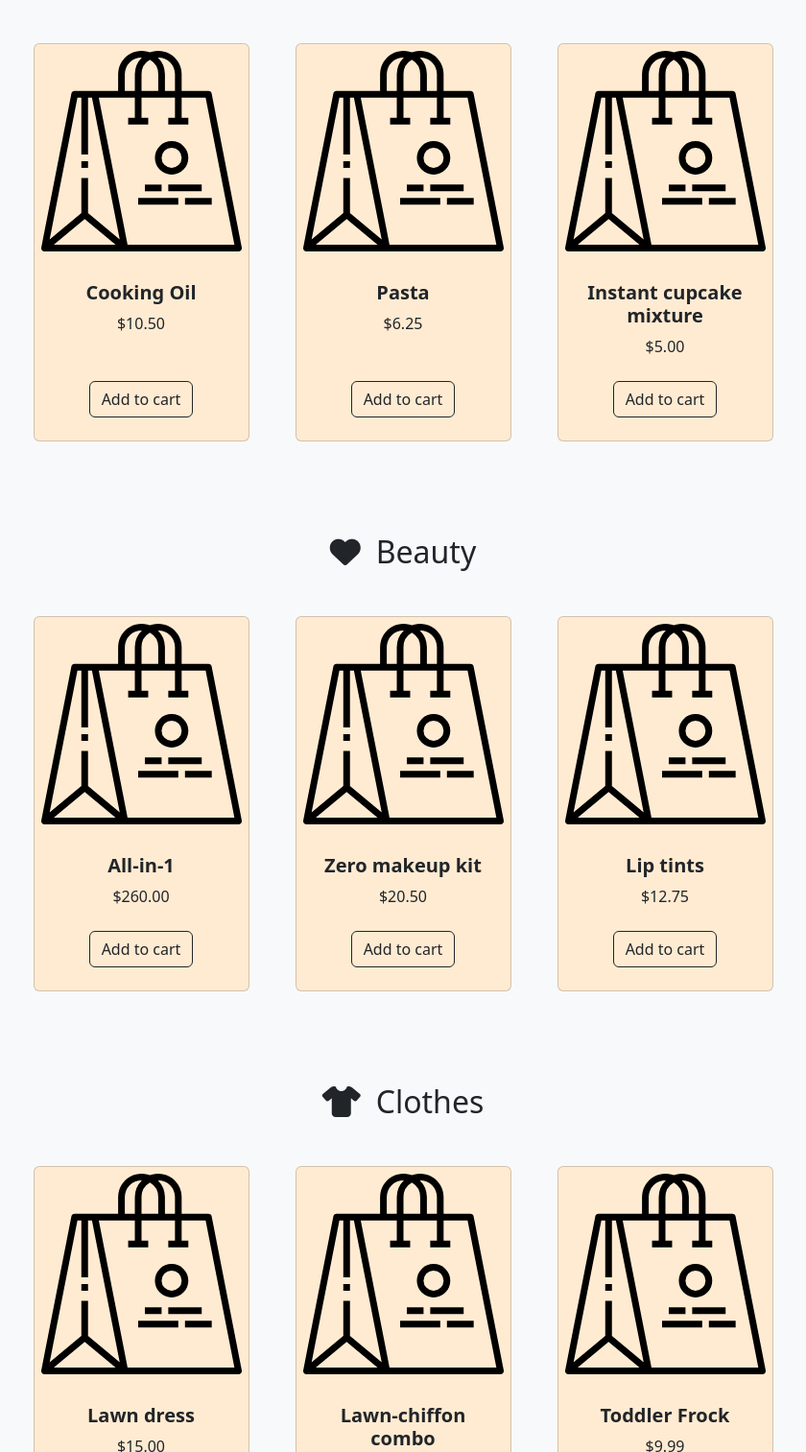
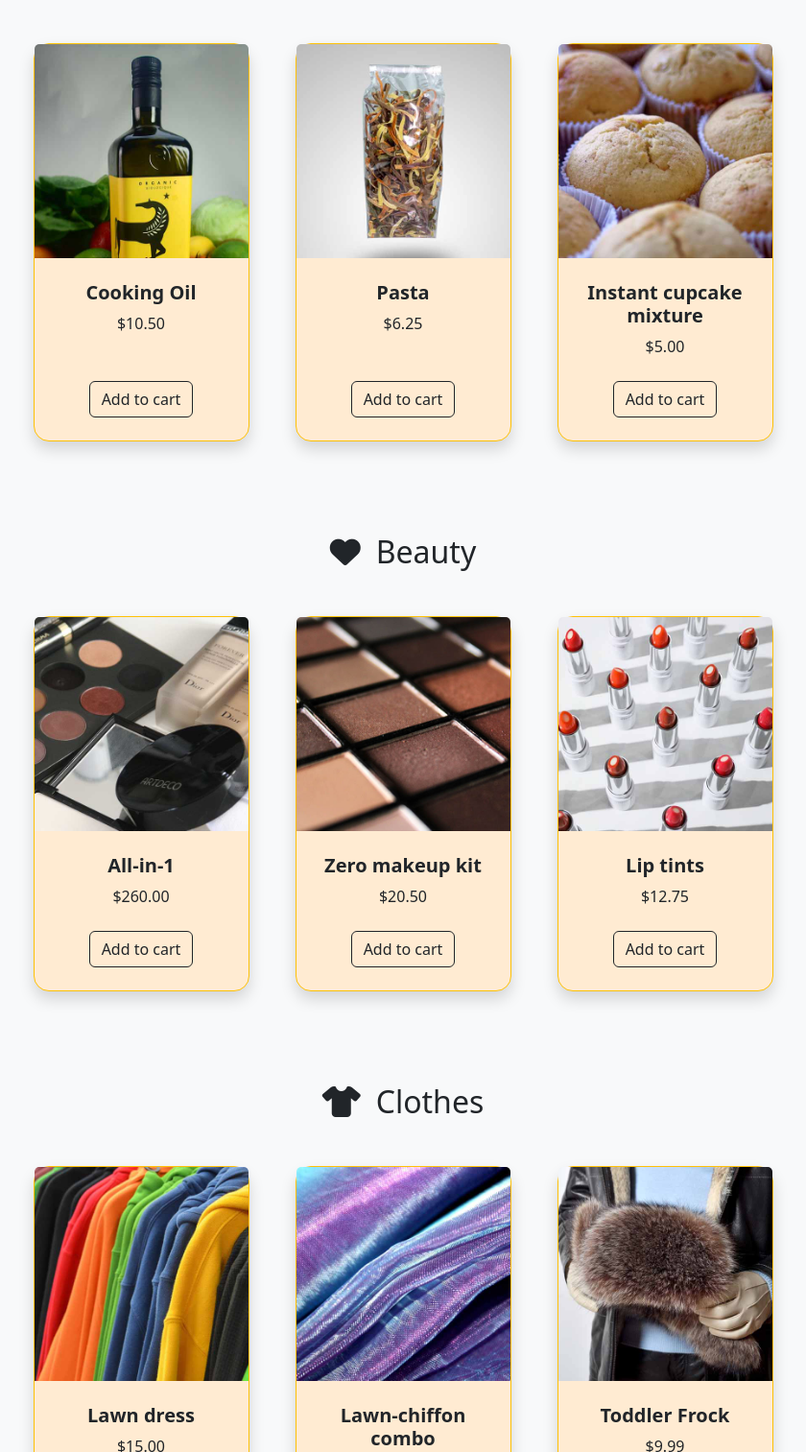
Before and after one commit to GusFDLPBarcelona/Gustavo-Mujica-Sprint-2-2-Angular, a website: page index.html in a window 1280 px wide. Shown: the part 387-1900 px from the top of the page at 96% size, without its empty margins (220-1060 px from the left). Drawn offline with nearby package versions, Linux system fonts and the light colour scheme.

Commit message:
Último commit shop. Arreglos de estilos y agrego fotos.

```diff
--- a/index.html
+++ b/index.html
@@ -26,17 +26,15 @@
 		<div class="container d-flex">
 			<a class="navbar-brand" href="index.html">ShopNow</a>
 			<div class="d-flex flex-row order-lg-last align-items-center">
-
-				<button type="button" class="navbar-toggler order-last collapsed" data-bs-toggle="collapse"
-					data-bs-target="#navbar" aria-expanded="false" aria-controls="navbar">
+				<button type="button" class="navbar-toggler order-last collapsed ms-auto" data-bs-toggle="collapse" data-bs-target="#navbar" aria-expanded="false" aria-controls="navbar">
     				<span class="navbar-toggler-icon"></span>
 							</button>
 								<ul class="navbar-nav me-3 me-lg-0 d-flex flex-row align-items-center">
 									<li class="dropdown search-dropdown nav-item py-lg-3">
 										<a href="javascript:void(0)" class="btn btn-outline-dark flex-center" type="button"
        										data-bs-toggle="modal" data-bs-target="#cartModal" onclick="open_modal()"
-    							data-bs-auto-close="outside" style="position: fixed; top: 5px; right: 20px;">
-    								<i class="fas fa-shopping-cart me-1"></i> Cart
+       									data-bs-auto-close="outside">
+        							<i class="fas fa-shopping-cart me-1"></i> Cart:
         					<span class="badge bg-light text-black ms-1 rounded-pill" id="count_product">0</span>
 						</a>
 					</li>
@@ -76,8 +74,8 @@
 		<div class="container px-4 px-lg-5 mt-5">
 			<div class="row gx-4 gx-lg-5 row-cols-2 row-cols-md-3 row-cols-xl-4 justify-content-center">
 				<div class="col mb-5">
-					<div class="card h-100">
-						<img class="card-img-top" src="./images/product.svg" alt="..." />
+					<div class="card h-100 border-warning shadow rounded-4">
+						<img class="card-img-top" src="./images/oliva.jpg" alt="..." />
 						<div class="card-body p-4">
 							<div class="text-center">
 								<h5 class="fw-bolder">Cooking Oil</h5>
@@ -91,8 +89,8 @@
 					</div>
 				</div>
 				<div class="col mb-5">
-					<div class="card h-100">
-						<img class="card-img-top" src="./images/product.svg" alt="..." />
+					<div class="card h-100 border-warning shadow rounded-4">
+						<img class="card-img-top" src="./images/pasta.jpg" alt="..." />
 						<div class="card-body p-4">
 							<div class="text-center">
 								<h5 class="fw-bolder">Pasta</h5>
@@ -106,8 +104,8 @@
 					</div>
 				</div>
 				<div class="col mb-5">
-					<div class="card h-100">
-						<img class="card-img-top" src="./images/product.svg" alt="..." />
+					<div class="card h-100 border-warning shadow rounded-4">
+						<img class="card-img-top" src="./images/muffins.jpg" alt="..." />
 						<div class="card-body p-4">
 							<div class="text-center">
 								<h5 class="fw-bolder">Instant cupcake mixture</h5>
@@ -129,8 +127,8 @@
 		<div class="container px-4 px-lg-5 mt-5">
 			<div class="row gx-4 gx-lg-5 row-cols-2 row-cols-md-3 row-cols-xl-4 justify-content-center">
 				<div class="col mb-5">
-					<div class="card h-100">
-						<img class="card-img-top" src="./images/product.svg" alt="..." />
+					<div class="card h-100 border-warning shadow rounded-4">
+						<img class="card-img-top" src="./images/todoen1.jpg" alt="..." />
 						<div class="card-body p-4">
 							<div class="text-center">
 								<h5 class="fw-bolder">All-in-1</h5>
@@ -144,8 +142,8 @@
 					</div>
 				</div>
 				<div class="col mb-5">
-					<div class="card h-100">
-						<img class="card-img-top" src="./images/product.svg" alt="..." />
+					<div class="card h-100 border-warning shadow rounded-4">
+						<img class="card-img-top" src="./images/eye.jpg" alt="..." />
 						<div class="card-body p-4">
 							<div class="text-center">
 								<h5 class="fw-bolder">Zero makeup kit</h5>
@@ -159,8 +157,8 @@
 					</div>
 				</div>
 				<div class="col mb-5">
-					<div class="card h-100">
-						<img class="card-img-top" src="./images/product.svg" alt="..." />
+					<div class="card h-100 border-warning shadow rounded-4">
+						<img class="card-img-top" src="./images/lapizlabios.jpg" alt="..." />
 						<div class="card-body p-4">
 							<div class="text-center">
 								<h5 class="fw-bolder">Lip tints</h5>
@@ -182,8 +180,8 @@
 		<div class="container px-4 px-lg-5 mt-5">
 			<div class="row gx-4 gx-lg-5 row-cols-2 row-cols-md-3 row-cols-xl-4 justify-content-center">
 				<div class="col mb-5">
-					<div class="card h-100">
-						<img class="card-img-top" src="./images/product.svg" alt="..." />
+					<div class="card h-100 border-warning shadow rounded-4">
+						<img class="card-img-top" src="./images/lawn.jpg" alt="..." />
 						<div class="card-body p-4">
 							<div class="text-center">
 								<h5 class="fw-bolder">Lawn dress</h5>
@@ -197,8 +195,8 @@
 					</div>
 				</div>
 				<div class="col mb-5">
-					<div class="card h-100">
-						<img class="card-img-top" src="./images/product.svg" alt="..." />
+					<div class="card h-100 border-warning shadow rounded-4">
+						<img class="card-img-top" src="./images/chiffon.jpg" alt="..." />
 						<div class="card-body p-4">
 							<div class="text-center">
 								<h5 class="fw-bolder">Lawn-chiffon combo</h5>
@@ -212,8 +210,8 @@
 					</div>
 				</div>
 				<div class="col mb-5">
-					<div class="card h-100">
-						<img class="card-img-top" src="./images/product.svg" alt="..." />
+					<div class="card h-100 border-warning shadow rounded-4">
+						<img class="card-img-top" src="./images/pet.jpg" alt="..." />
 						<div class="card-body p-4">
 							<div class="text-center">
 								<h5 class="fw-bolder">Toddler Frock</h5>
```
Also changed, not shown: css/styles.css, images/chiffon.jpg (added), images/cosmetics-1063134_1280.jpg (deleted), images/dry-pasta-6380415_1280.jpg (deleted), images/eye-shadow-4558444_1280.jpg (deleted), images/eye.jpg (added), images/lapizlabios.jpg (added), images/lawn.jpg (added), images/lipsticks-5893480_640.jpg (deleted), images/muffins-7247621_1280.jpg (deleted), images/muffins.jpg (added), images/oliva.jpg (added), images/olive-oil-1349805_1280.jpg (deleted), images/pasta.jpg (added), 5 more files. Lines whose indentation alone changed are shown as unchanged.
